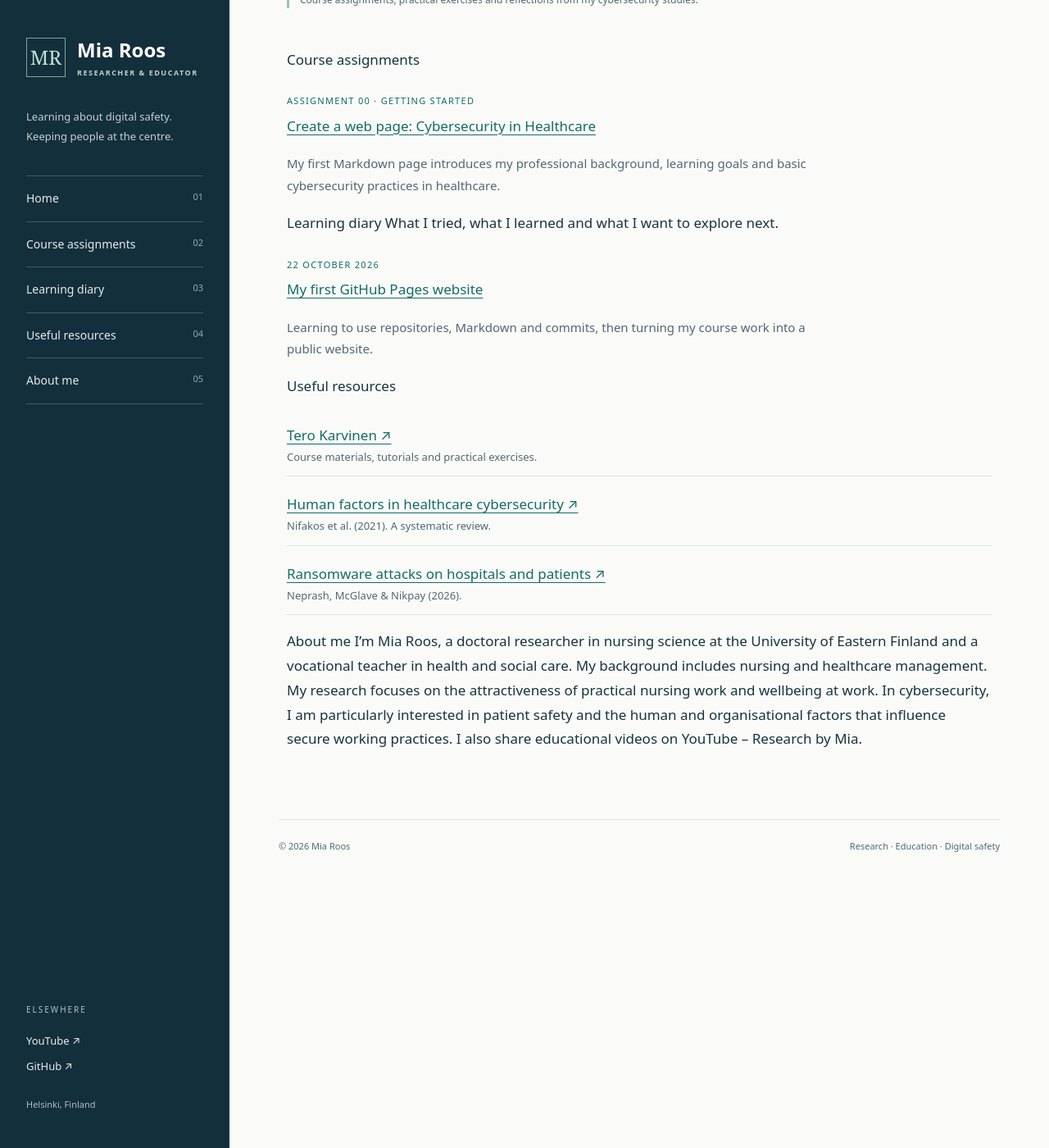
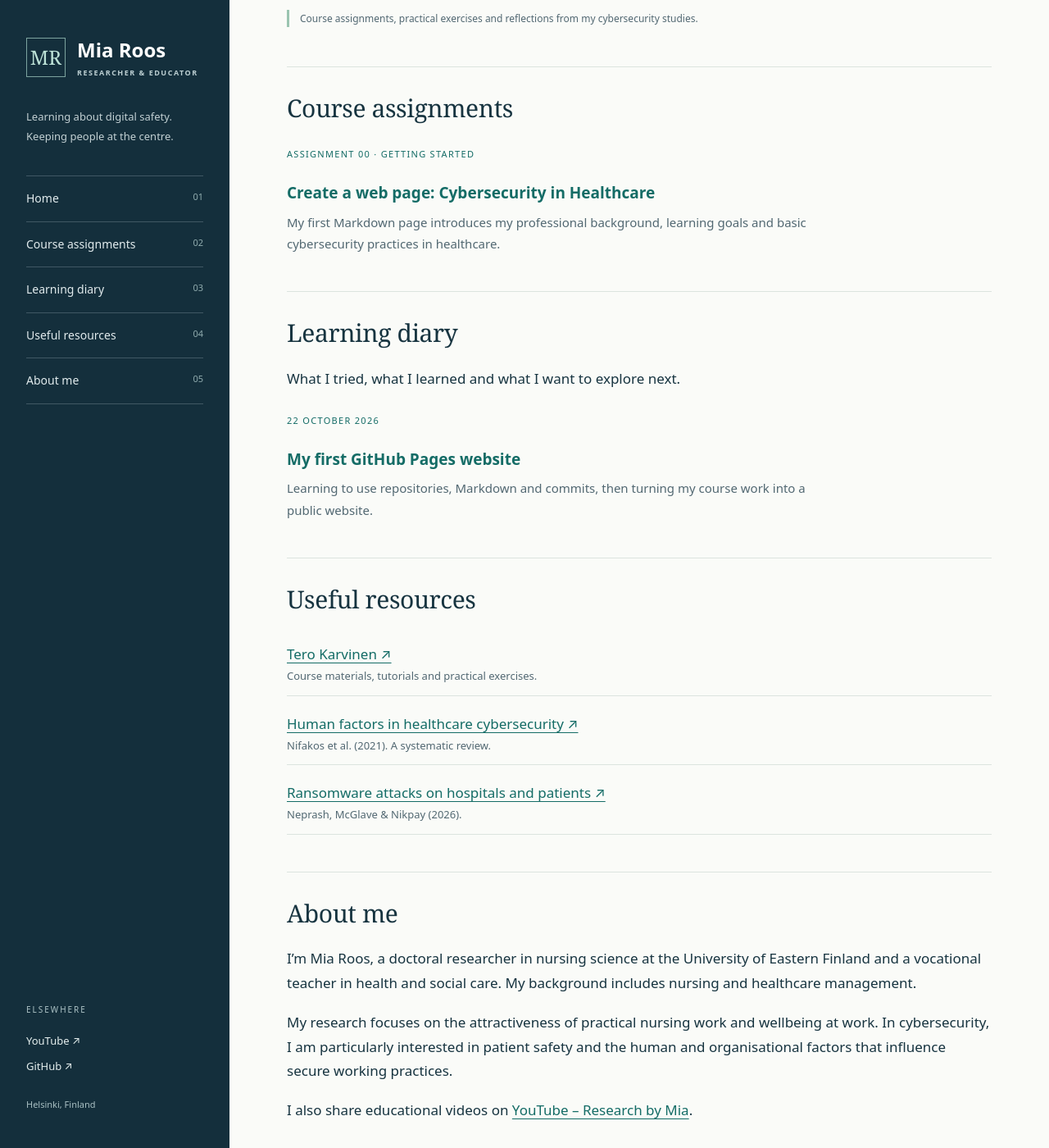
Before and after one commit to mia-roos/Cyber-Security-Studies, a Jekyll site: the page built from index.md, in a window 1280 px wide and 1400 px high, scrolled down 449 px. Shown: the whole window at 82% size. Built offline with Jekyll 4.4.1, drawn with Linux system fonts in a browser that asks for light colours; some of the changed text lies outside the part shown.

Commit message:
Update index.md

```diff
--- a/index.md
+++ b/index.md
@@ -1,27 +1,55 @@
 ---
 layout: default
 title: Cybersecurity Learning Portfolio
+---
+
 <p class="eyebrow">Mia Roos · Learning in public</p>
-Exploring cybersecurity.<br><em>Keeping people in focus.</em>
+
+# Exploring cybersecurity.<br><em>Keeping people in focus.</em>
+
 <p class="lead">Welcome to my learning portfolio. I’m a doctoral researcher in nursing science and a teacher in health and social care, exploring how digital security supports safe, continuous care.</p>
+
 <p class="intro-note">Course assignments, practical exercises and reflections from my cybersecurity studies.</p>
-Course assignments
+
+## Course assignments
+
 <p class="entry-meta">Assignment 00 · Getting started</p>
-[Create a web page: Cybersecurity in Healthcare]({{ '/cybersecurity-in-healthcare.html' | relative_url }})
+
+### [Create a web page: Cybersecurity in Healthcare]({{ '/cybersecurity-in-healthcare.html' | relative_url }})
+
 <p class="entry-description">My first Markdown page introduces my professional background, learning goals and basic cybersecurity practices in healthcare.</p>
-Learning diary
+
+## Learning diary
+
 What I tried, what I learned and what I want to explore next.
+
 <p class="entry-meta">22 October 2026</p>
-[My first GitHub Pages website]({{ '/learning-diary/2026-10-22.html' | relative_url }})
+
+### [My first GitHub Pages website]({{ '/learning-diary/2026-10-22.html' | relative_url }})
+
 <p class="entry-description">Learning to use repositories, Markdown and commits, then turning my course work into a public website.</p>
-Useful resources
-{: #resources }
+
+<h2 id="resources">Useful resources</h2>
+
 <ul class="resource-list">
-<li><a href="https://terokarvinen.com/">Tero Karvinen ↗</a><small>Course materials, tutorials and practical exercises.</small></li>
-<li><a href="https://doi.org/10.3390/s21155119">Human factors in healthcare cybersecurity ↗</a><small>Nifakos et al. (2021). A systematic review.</small></li>
-<li><a href="https://doi.org/10.1257/pol.20240594">Ransomware attacks on hospitals and patients ↗</a><small>Neprash, McGlave & Nikpay (2026).</small></li>
+<li>
+<a href="https://terokarvinen.com/">Tero Karvinen ↗</a>
+<small>Course materials, tutorials and practical exercises.</small>
+</li>
+<li>
+<a href="https://doi.org/10.3390/s21155119">Human factors in healthcare cybersecurity ↗</a>
+<small>Nifakos et al. (2021). A systematic review.</small>
+</li>
+<li>
+<a href="https://doi.org/10.1257/pol.20240594">Ransomware attacks on hospitals and patients ↗</a>
+<small>Neprash, McGlave & Nikpay (2026).</small>
+</li>
 </ul>
-About me
+
+## About me
+
 I’m Mia Roos, a doctoral researcher in nursing science at the University of Eastern Finland and a vocational teacher in health and social care. My background includes nursing and healthcare management.
+
 My research focuses on the attractiveness of practical nursing work and wellbeing at work. In cybersecurity, I am particularly interested in patient safety and the human and organisational factors that influence secure working practices.
-I also share educational videos on YouTube – Research by Mia.
+
+I also share educational videos on [YouTube – Research by Mia](https://www.youtube.com/@ResearchByMia).
```
